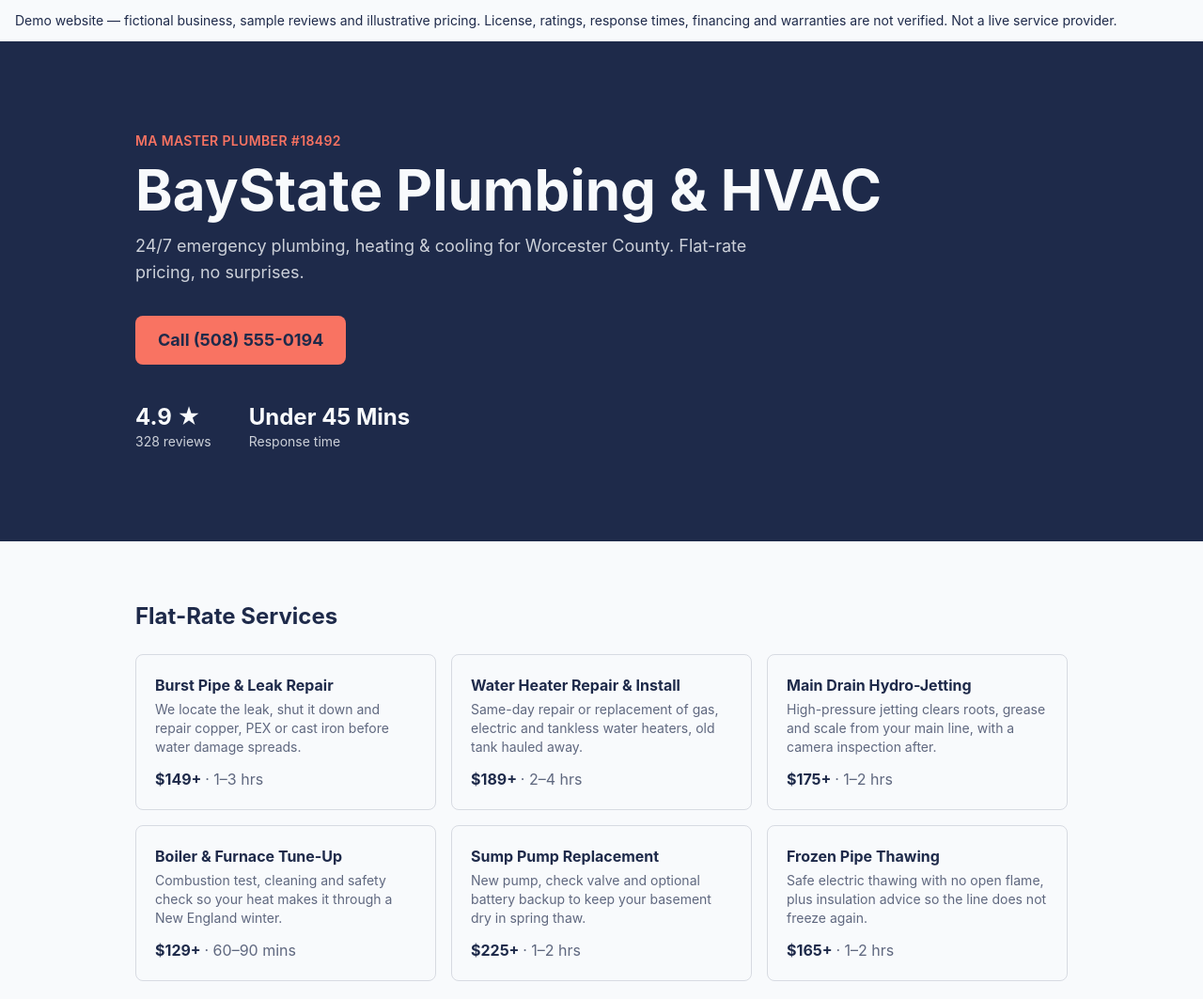
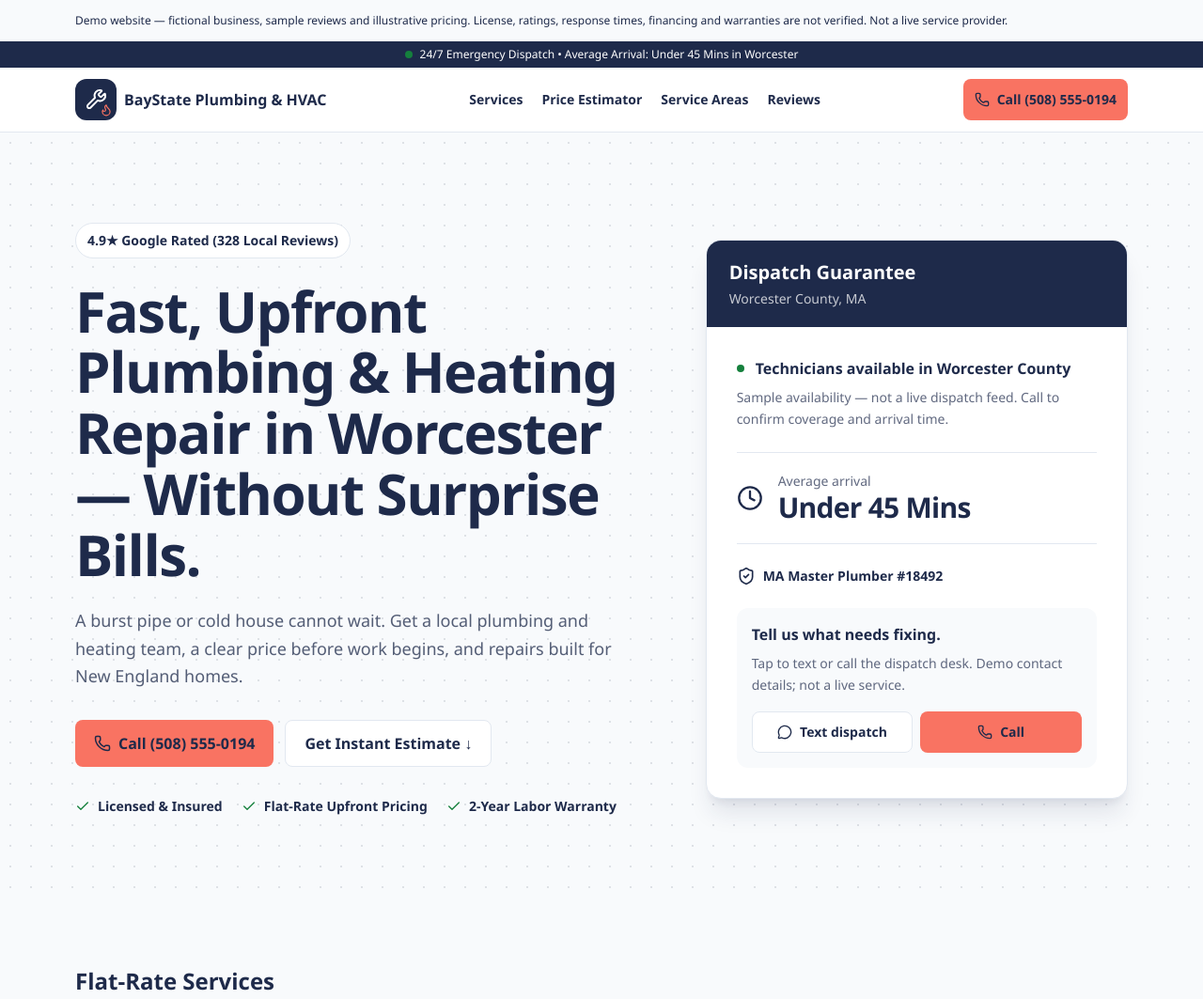
Before and after one commit to sewstie/demo-baystate-plumbing, an Astro site: page / in a window 1280 px wide. Shown: the top 1063 px of the page at 94% size. Built offline with nearby package versions, Linux system fonts and the light colour scheme; Astro itself is replaced by a stand-in of ours.

Commit message:
feat: add BayState emergency navbar and hero

```diff
--- /dev/null
+++ b/src/components/sections/Hero.astro
@@ -0,0 +1,52 @@
+---
+import { Check, Clock, MessageCircle, Phone, ShieldCheck } from 'lucide-react';
+import type { Site } from '@/schemas/site';
+interface Props { business: Site['businessInfo']; content: Site['hero']; ui: Site['ui']; tel: string }
+const { business: b, content: h, ui, tel } = Astro.props;
+const sms = tel.replace('tel:', 'sms:');
+---
+<section class="hero-grid bg-surface" aria-labelledby="hero-heading">
+  <div class="mx-auto grid max-w-6xl items-center gap-12 px-4 py-14 lg:grid-cols-[1.35fr_1fr] lg:gap-16 lg:py-24">
+    <div>
+      <p class="inline-block rounded-full border border-border bg-paper px-3 py-2 text-sm font-semibold">
+        {b.rating}{h.ratingLabel} ({b.reviewCount} {h.reviewsLabel})
+      </p>
+      <h1 id="hero-heading" class="mt-6 max-w-2xl text-4xl font-extrabold leading-[1.08] tracking-tight sm:text-5xl lg:text-6xl">{h.heading}</h1>
+      <p class="mt-6 max-w-xl text-lg leading-relaxed text-primary/75">{h.subheadline}</p>
+      <div class="mt-8 flex flex-wrap gap-3">
+        <a href={tel} class="inline-flex min-h-12 items-center gap-2 rounded-lg bg-accent px-5 py-3 font-bold text-primary">
+          <Phone size={18} aria-hidden="true" />{ui.callLabel} {b.phone}
+        </a>
+        <a href="#estimate" class="inline-flex min-h-12 items-center rounded-lg border border-border bg-paper px-5 py-3 font-bold">{h.estimateLabel}</a>
+      </div>
+      <ul class="mt-8 flex flex-wrap gap-x-5 gap-y-3 text-sm font-semibold">
+        {h.trustItems.map((item) => <li class="flex items-center gap-2"><Check size={16} className="shrink-0 text-status" aria-hidden="true" />{item}</li>)}
+      </ul>
+    </div>
+    <aside class="overflow-hidden rounded-2xl border border-border bg-paper shadow-xl shadow-primary/10" aria-labelledby="dispatch-heading">
+      <div class="bg-primary px-6 py-5 text-paper">
+        <h2 id="dispatch-heading" class="text-xl font-bold">{h.dispatchTitle}</h2>
+        <p class="mt-1 text-sm text-paper/75">{h.location}</p>
+      </div>
+      <div class="space-y-6 p-6 sm:p-8">
+        <div>
+          <p class="flex items-center gap-3 font-bold"><span class="status-dot" aria-hidden="true"></span>{h.availability}</p>
+          <p class="mt-2 text-sm leading-relaxed text-primary/70">{h.availabilityNote}</p>
+        </div>
+        <div class="flex items-center gap-4 border-y border-border py-5">
+          <Clock size={28} aria-hidden="true" />
+          <div><p class="text-sm text-primary/70">{h.arrivalLabel}</p><p class="text-3xl font-extrabold tracking-tight">{b.responseTime}</p></div>
+        </div>
+        <p class="flex items-center gap-2 text-sm font-semibold"><ShieldCheck size={20} aria-hidden="true" />{b.licenseNumber}</p>
+        <div class="rounded-xl bg-surface p-4">
+          <h3 class="font-bold">{h.contactTitle}</h3>
+          <p class="mt-2 text-sm leading-relaxed text-primary/70">{h.contactNote}</p>
+          <div class="mt-4 grid grid-cols-2 gap-2">
+            <a href={sms} class="flex min-h-11 items-center justify-center gap-2 rounded-lg border border-border bg-paper px-2 text-sm font-bold"><MessageCircle size={16} aria-hidden="true" />{ui.textLabel}</a>
+            <a href={tel} class="flex min-h-11 items-center justify-center gap-2 rounded-lg bg-accent px-2 text-sm font-bold"><Phone size={16} aria-hidden="true" />{ui.callLabel}</a>
+          </div>
+        </div>
+      </div>
+    </aside>
+  </div>
+</section>
--- /dev/null
+++ b/src/components/sections/Navbar.astro
@@ -0,0 +1,30 @@
+---
+import { Flame, Phone, Wrench } from 'lucide-react';
+import type { Site } from '@/schemas/site';
+interface Props { business: Site['businessInfo']; content: Site['navbar']; callLabel: string; tel: string }
+const { business: b, content: n, callLabel, tel } = Astro.props;
+---
+<div class="bg-primary px-4 py-1.5 text-center text-xs text-paper">
+  <span class="inline-flex items-center gap-2">
+    <span class="status-dot" aria-hidden="true"></span>
+    <span>{n.dispatchLabel} • {n.arrivalLabel} {b.responseTime} {n.locationPrefix} {b.city}</span>
+  </span>
+</div>
+<nav aria-label={n.label} class="sticky top-0 z-50 border-b border-border bg-paper/90 backdrop-blur-md">
+  <div class="mx-auto flex max-w-6xl flex-wrap items-center justify-between gap-x-4 px-4 py-3">
+    <a href="#" class="flex min-h-11 min-w-0 flex-1 items-center gap-2 lg:flex-none">
+      <span class="relative flex h-11 w-11 shrink-0 items-center justify-center rounded-xl bg-primary text-paper" aria-hidden="true">
+        <Wrench size={23} />
+        <Flame size={14} className="absolute bottom-1 right-1 text-accent" />
+      </span>
+      <span class="max-w-40 text-sm font-extrabold leading-tight sm:max-w-none sm:text-base">{b.name}</span>
+    </a>
+    <ul class="order-3 mt-2 flex w-full flex-wrap justify-between gap-x-3 border-t border-border pt-1 lg:order-none lg:mt-0 lg:w-auto lg:gap-5 lg:border-0 lg:pt-0">
+      {n.links.map((link) => <li><a href={link.href} class="inline-flex min-h-11 items-center text-sm font-semibold hover:underline">{link.label}</a></li>)}
+    </ul>
+    <a href={tel} class="inline-flex min-h-11 items-center gap-2 rounded-lg bg-accent px-3 py-2 text-sm font-bold text-primary">
+      <Phone size={16} aria-hidden="true" />
+      <span>{callLabel} <span class="hidden sm:inline">{b.phone}</span></span>
+    </a>
+  </div>
+</nav>
--- a/src/data/site.json
+++ b/src/data/site.json
@@ -11,6 +11,45 @@
     "responseTime": "Under 45 Mins",
     "rating": "4.9",
     "reviewCount": 328
+  },
+  "navbar": {
+    "dispatchLabel": "24/7 Emergency Dispatch",
+    "arrivalLabel": "Average Arrival:",
+    "locationPrefix": "in",
+    "label": "Main navigation",
+    "links": [
+      { "label": "Services", "href": "#services" },
+      { "label": "Price Estimator", "href": "#estimate" },
+      { "label": "Service Areas", "href": "#service-areas" },
+      { "label": "Reviews", "href": "#reviews" }
+    ]
+  },
+  "hero": {
+    "heading": "Fast, Upfront Plumbing & Heating Repair in Worcester — Without Surprise Bills.",
+    "subheadline": "A burst pipe or cold house cannot wait. Get a local plumbing and heating team, a clear price before work begins, and repairs built for New England homes.",
+    "ratingLabel": "★ Google Rated",
+    "reviewsLabel": "Local Reviews",
+    "estimateLabel": "Get Instant Estimate ↓",
+    "trustItems": ["Licensed & Insured", "Flat-Rate Upfront Pricing", "2-Year Labor Warranty"],
+    "dispatchTitle": "Dispatch Guarantee",
+    "availability": "Technicians available in Worcester County",
+    "availabilityNote": "Sample availability — not a live dispatch feed. Call to confirm coverage and arrival time.",
+    "arrivalLabel": "Average arrival",
+    "location": "Worcester County, MA",
+    "contactTitle": "Tell us what needs fixing.",
+    "contactNote": "Tap to text or call the dispatch desk. Demo contact details; not a live service."
+  },
+  "ui": {
+    "callLabel": "Call",
+    "textLabel": "Text dispatch",
+    "servicesTitle": "Flat-Rate Services",
+    "areasTitle": "Service Areas",
+    "reviewsTitle": "Reviews",
+    "faqTitle": "FAQ",
+    "starsLabel": "out of 5 stars",
+    "estimateTitle": "Instant price guide",
+    "estimateNote": "Illustrative ranges, not a binding quote. Your exact flat rate is confirmed before work begins.",
+    "priceSuffix": "+"
   },
   "services": [
     {
--- a/src/pages/index.astro
+++ b/src/pages/index.astro
@@ -1,28 +1,22 @@
 ---
 import '@/styles/global.css';
+import Navbar from '@/components/sections/Navbar.astro';
+import Hero from '@/components/sections/Hero.astro';
 import siteJson from '@/data/site.json';
 import { siteSchema } from '@/schemas/site';
-
-const { businessInfo: b, services, serviceAreas, reviews, faqs } = siteSchema.parse(siteJson);
+interface Props {}
+const { businessInfo: b, navbar, hero, ui, services, serviceAreas, reviews, faqs } = siteSchema.parse(siteJson);
 const tel = `tel:+1${b.phone.replace(/\D/g, '')}`;
 const url = new URL(import.meta.env.BASE_URL, Astro.site).href;
-const stats = [
-  [`${b.rating} ★`, `${b.reviewCount} reviews`],
-  [b.responseTime, 'Response time'],
-];
 const jsonLd = {
-  '@context': 'https://schema.org',
-  '@type': ['Plumber', 'HVACBusiness'],
-  name: b.name,
-  description: b.description,
-  telephone: b.phone,
-  url,
+  '@context': 'https://schema.org', '@type': ['Plumber', 'HVACBusiness'],
+  name: b.name, description: b.description, telephone: b.phone, url,
   address: { '@type': 'PostalAddress', addressLocality: b.city, addressRegion: b.state, addressCountry: 'US' },
   areaServed: serviceAreas.map((name) => ({ '@type': 'City', name })),
 };
-const card = 'rounded-lg border border-primary/15 p-5';
+const card = 'rounded-lg border border-border bg-paper p-5';
+const currency = new Intl.NumberFormat('en-US', { style: 'currency', currency: 'USD', maximumFractionDigits: 0 });
 ---
-
 <!doctype html>
 <html lang="en">
   <head>
@@ -31,84 +25,59 @@ const card = 'rounded-lg border border-primary/15 p-5';
     <title>{`${b.name} | ${b.city}, ${b.state}`}</title>
     <meta name="description" content={b.description} />
     <link rel="canonical" href={url} />
-    <!-- "<" escaped so content can never close the script tag -->
     <script type="application/ld+json" set:html={JSON.stringify(jsonLd).replace(/</g, '\\u003c')} />
   </head>
-  <body class="bg-surface pb-14 text-primary md:pb-0">
-    <aside class="px-4 py-3 text-sm">{b.demoNotice}</aside>
-    <header class="bg-primary text-surface">
-      <div class="mx-auto max-w-5xl px-4 py-16 md:py-24">
-        <p class="text-sm font-semibold tracking-wide text-accent uppercase">{b.licenseNumber}</p>
-        <h1 class="mt-3 text-4xl font-bold md:text-6xl">{b.name}</h1>
-        <p class="mt-4 max-w-2xl text-lg text-surface/80">{b.tagline}</p>
-        <a href={tel} class="mt-8 inline-flex min-h-11 items-center rounded-lg bg-accent px-6 py-3 text-lg font-bold text-primary">
-          Call {b.phone}
-        </a>
-        <dl class="mt-10 flex flex-wrap gap-x-10 gap-y-4">
-          {stats.map(([value, label]) => (
-            <div>
-              <dd class="text-2xl font-bold">{value}</dd>
-              <dt class="text-sm text-surface/80">{label}</dt>
-            </div>
-          ))}
-        </dl>
-      </div>
-    </header>
-
-    <main class="mx-auto max-w-5xl space-y-16 px-4 py-16">
-      <section>
-        <h2 class="text-2xl font-bold">Flat-Rate Services</h2>
+  <body class="bg-surface pb-14 text-foreground md:pb-0">
+    <aside class="mx-auto max-w-6xl px-4 py-3 text-xs leading-relaxed">{b.demoNotice}</aside>
+    <Navbar business={b} content={navbar} callLabel={ui.callLabel} tel={tel} />
+    <main>
+      <Hero business={b} content={hero} ui={ui} tel={tel} />
+      <div class="mx-auto max-w-6xl space-y-16 px-4 py-16">
+        <section id="services" aria-labelledby="services-heading">
+          <h2 id="services-heading" class="text-2xl font-bold">{ui.servicesTitle}</h2>
           <ul class="mt-6 grid gap-4 md:grid-cols-3">
             {services.map((s) => (
               <li class={card}>
                 <h3 class="font-bold">{s.name}</h3>
                 <p class="mt-1 text-sm text-primary/70">{s.description}</p>
-              <p class="mt-3 font-bold">
-                ${s.baseMin}+ <span class="font-normal text-primary/70">· {s.duration}</span>
-              </p>
+                <p class="mt-3 font-bold">{currency.format(s.baseMin)}{ui.priceSuffix} <span class="font-normal text-primary/70">· {s.duration}</span></p>
               </li>
             ))}
           </ul>
         </section>
-
-      <section>
-        <h2 class="text-2xl font-bold">Service Areas</h2>
+        <section id="estimate" aria-labelledby="estimate-heading">
+          <h2 id="estimate-heading" class="text-2xl font-bold">{ui.estimateTitle}</h2>
+          <p class="mt-2 text-primary/70">{ui.estimateNote}</p>
+          <dl class="mt-6 divide-y divide-border rounded-lg border border-border bg-paper px-5">
+            {services.map((s) => <div class="flex flex-wrap justify-between gap-2 py-4"><dt>{s.name}</dt><dd class="font-bold">{currency.format(s.baseMin)}–{currency.format(s.baseMax)}</dd></div>)}
+          </dl>
+        </section>
+        <section id="service-areas" aria-labelledby="areas-heading">
+          <h2 id="areas-heading" class="text-2xl font-bold">{ui.areasTitle}</h2>
           <ul class="mt-6 flex flex-wrap gap-2">
-          {serviceAreas.map((area) => <li class="rounded-full border border-primary/15 px-4 py-2">{area}</li>)}
+            {serviceAreas.map((area) => <li class="rounded-full border border-border px-4 py-2">{area}</li>)}
           </ul>
         </section>
-
-      <section>
-        <h2 class="text-2xl font-bold">Reviews</h2>
+        <section id="reviews" aria-labelledby="reviews-heading">
+          <h2 id="reviews-heading" class="text-2xl font-bold">{ui.reviewsTitle}</h2>
           <div class="mt-6 grid gap-4 md:grid-cols-3">
             {reviews.map((r) => (
               <figure class={card}>
-              <p>
-                <span aria-hidden="true">{'★'.repeat(r.rating)}</span>
-                <span class="sr-only">{r.rating} out of 5 stars</span>
-              </p>
+                <p><span aria-hidden="true">{'★'.repeat(r.rating)}</span><span class="sr-only">{r.rating} {ui.starsLabel}</span></p>
                 <blockquote class="mt-2">{r.text}</blockquote>
                 <figcaption class="mt-3 text-sm font-bold">{r.author} · {r.neighborhood}</figcaption>
               </figure>
             ))}
           </div>
         </section>
-
-      <section>
-        <h2 class="text-2xl font-bold">FAQ</h2>
+        <section aria-labelledby="faq-heading">
+          <h2 id="faq-heading" class="text-2xl font-bold">{ui.faqTitle}</h2>
           <div class="mt-4">
-          {faqs.map((f) => (
-            <details class="border-b border-primary/15">
-              <summary class="cursor-pointer py-3 font-bold">{f.question}</summary>
-              <p class="pb-4 text-primary/70">{f.answer}</p>
-            </details>
-          ))}
+            {faqs.map((f) => <details class="border-b border-border"><summary class="min-h-11 cursor-pointer py-3 font-bold">{f.question}</summary><p class="pb-4 text-primary/70">{f.answer}</p></details>)}
           </div>
         </section>
+      </div>
     </main>
-
-    <a href={tel} class="fixed inset-x-0 bottom-0 flex min-h-14 items-center justify-center bg-accent text-lg font-bold text-primary md:hidden">
-      Call {b.phone}
-    </a>
+    <a href={tel} class="fixed inset-x-0 bottom-0 z-50 flex min-h-14 items-center justify-center bg-accent text-lg font-bold text-primary md:hidden">{ui.callLabel} {b.phone}</a>
   </body>
 </html>
--- a/src/schemas/site.ts
+++ b/src/schemas/site.ts
@@ -15,6 +15,21 @@ export const siteSchema = z.object({
     responseTime: text,
     rating: z.string().regex(/^[1-5](\.\d)?$/),
     reviewCount: z.number().int().nonnegative(),
+  }),
+  navbar: z.object({
+    dispatchLabel: text, arrivalLabel: text, locationPrefix: text, label: text,
+    links: z.array(z.object({ label: text, href: z.string().regex(/^#[a-z-]+$/) })).min(1),
+  }),
+  hero: z.object({
+    heading: text, subheadline: text, ratingLabel: text, reviewsLabel: text,
+    estimateLabel: text, trustItems: z.array(text).length(3),
+    dispatchTitle: text, availability: text, availabilityNote: text,
+    arrivalLabel: text, location: text, contactTitle: text, contactNote: text,
+  }),
+  ui: z.object({
+    callLabel: text, textLabel: text, servicesTitle: text, areasTitle: text,
+    reviewsTitle: text, faqTitle: text, starsLabel: text,
+    estimateTitle: text, estimateNote: text, priceSuffix: text,
   }),
   services: z.array(
     z
--- a/src/styles/global.css
+++ b/src/styles/global.css
@@ -4,4 +4,24 @@
   --color-primary: #1E2A4A;
   --color-accent: #F97362;
   --color-surface: #F8FAFC;
+  --color-foreground: #1E2A4A;
+  --color-border: #E2E8F0;
+  --color-paper: #FFFFFF;
+  --color-status: #15803D;
 }
+
+html { scroll-padding-top: 10rem; }
+body { font-family: 'Avenir Next', 'Segoe UI', sans-serif; }
+a:focus-visible, summary:focus-visible { outline: 3px solid var(--color-primary); outline-offset: 4px; }
+.hero-grid {
+  background-image: radial-gradient(color-mix(in srgb, var(--color-primary) 12%, transparent) 1px, transparent 1px);
+  background-size: 22px 22px;
+}
+.status-dot { width: 8px; height: 8px; border-radius: 50%; background: var(--color-status); flex-shrink: 0; }
+@media (prefers-reduced-motion: no-preference) {
+  .status-dot { animation: dispatch-pulse 2s ease-out infinite; }
+  @keyframes dispatch-pulse {
+    0% { box-shadow: 0 0 0 0 color-mix(in srgb, var(--color-status) 45%, transparent); }
+    100% { box-shadow: 0 0 0 7px transparent; }
+  }
+}
```
Lines whose indentation alone changed are shown as unchanged.
